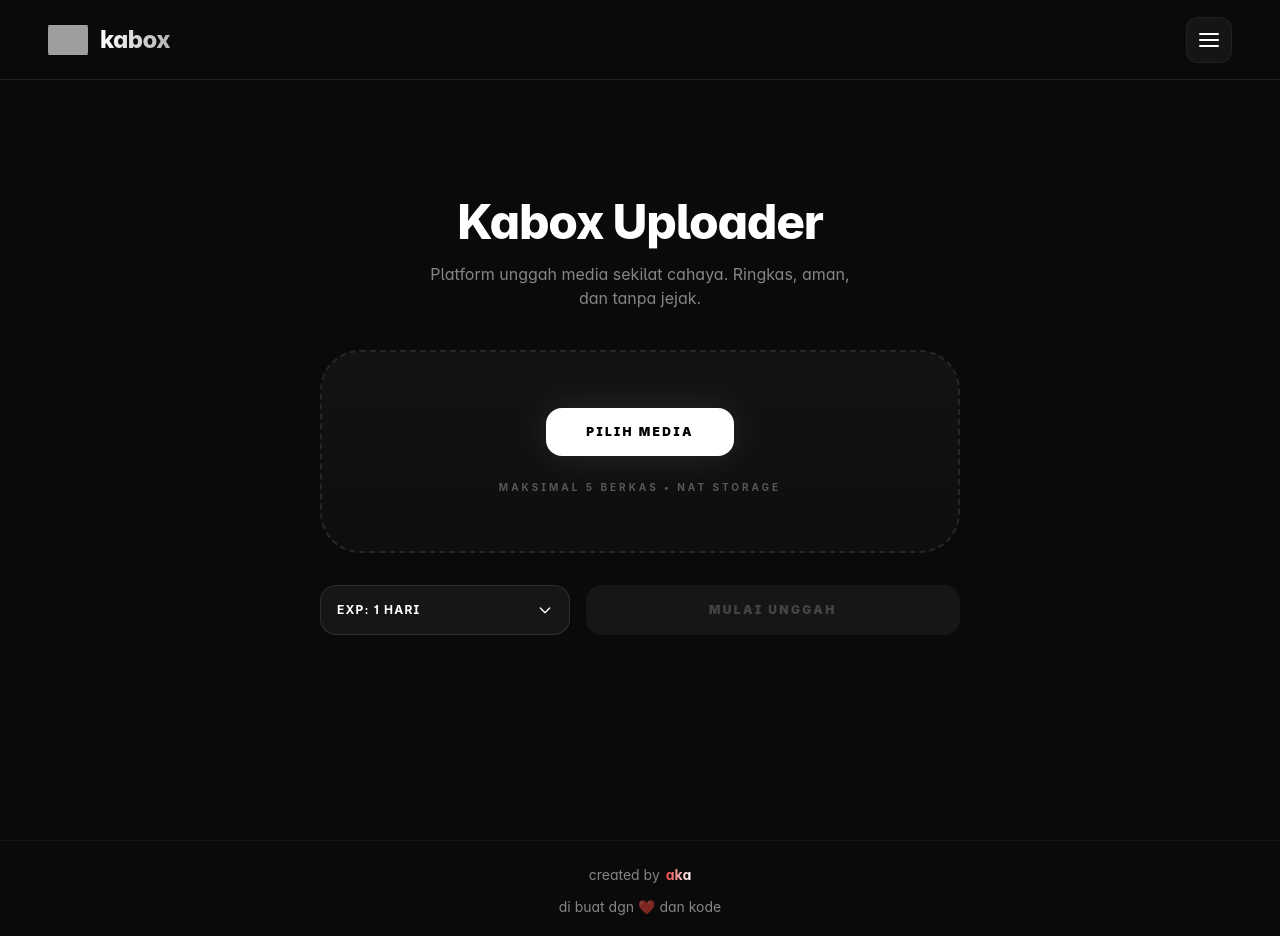
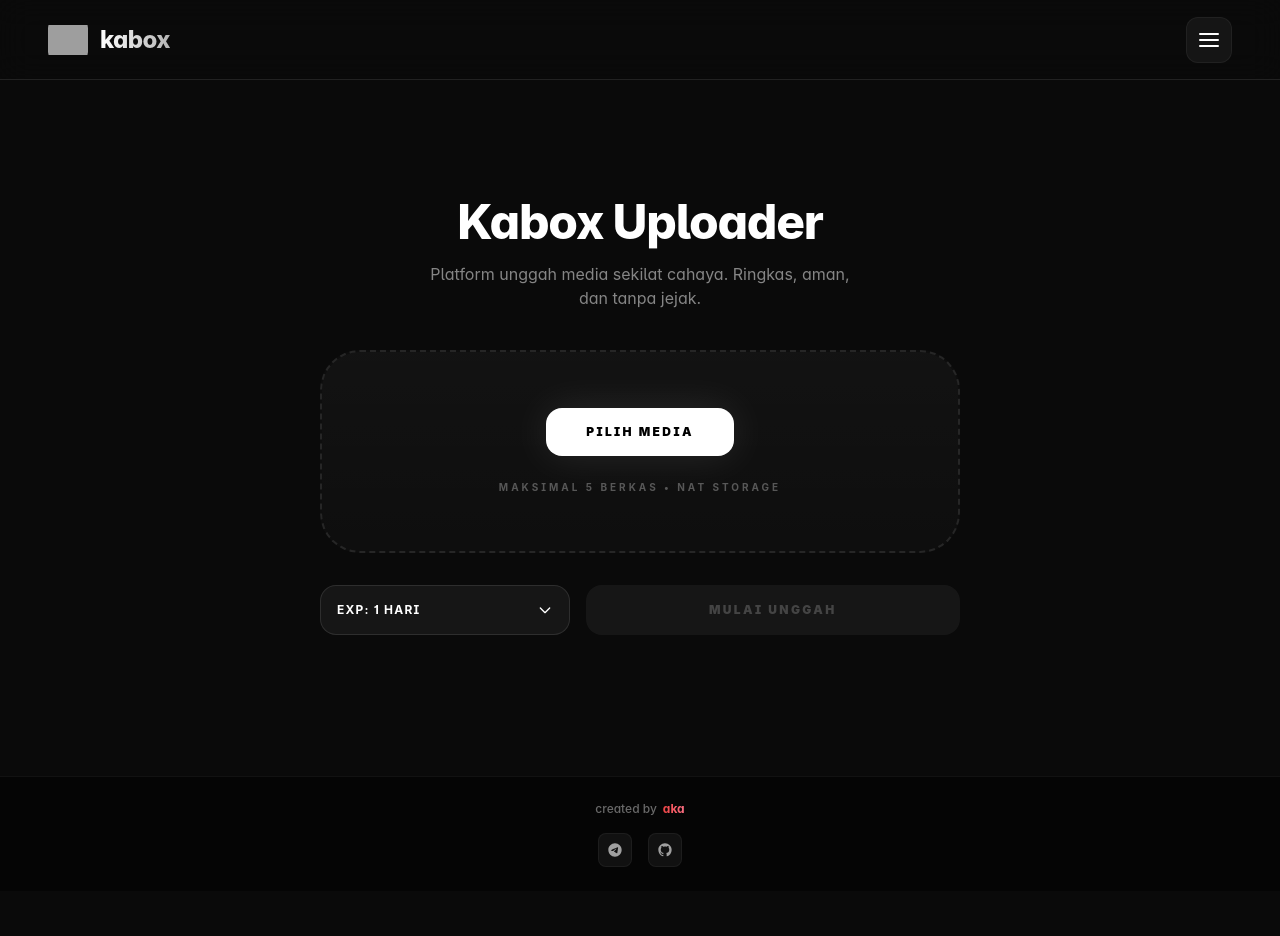
Before and after one commit to akaanakbaik/kaboxv8, a Next.js app: page / in a window 1280 px wide. Shown: the top 936 px of the page. After the commit the page ends 891 px from the top, so only its background shows below. Built offline with nearby package versions, Linux system fonts and the light colour scheme; grey boxes are pictures that could not be loaded.

Commit message:
Update Footer.js

```diff
--- a/components/Footer.js
+++ b/components/Footer.js
@@ -2,28 +2,17 @@ import Link from "next/link";
 
 export default function Footer() {
   return (
-    <footer className="w-full relative z-10 py-6 mt-16 border-t border-white/5 flex flex-col items-center justify-center gap-3 text-xs md:text-sm text-white/50 bg-[#0a0a0a]">
-      <div className="flex items-center gap-1.5">
+    <footer className="w-full relative z-10 py-6 mt-auto border-t border-white/5 flex flex-col items-center justify-center gap-2 text-[10px] md:text-xs text-white/40 bg-[#050505]">
+      <div className="flex items-center gap-1.5 font-medium">
         <span>created by</span>
-        <Link
-          href="https://akadev.me"
-          target="_blank"
-          className="font-bold text-transparent bg-clip-text bg-gradient-to-r from-red-500 to-white hover:opacity-80 transition-opacity"
-        >
-          aka
+        <Link href="https://akadev.me" target="_blank" className="font-bold text-transparent bg-clip-text bg-gradient-to-r from-red-500 to-rose-400 hover:opacity-80 transition-opacity">aka</Link>
+      </div>
+      <div className="flex gap-4 mt-2">
+        <Link href="https://t.me/akamodebaik" target="_blank" className="p-2 bg-white/5 hover:bg-white/10 rounded-lg transition-colors border border-white/5 text-white/60 hover:text-white">
+          <svg width="16" height="16" viewBox="0 0 24 24" fill="currentColor"><path d="M12 2C6.48 2 2 6.48 2 12s4.48 10 10 10 10-4.48 10-10S17.52 2 12 2zm4.64 6.8c-.15 1.58-.8 5.42-1.13 7.19-.14.75-.42 1-.68 1.03-.58.05-1.02-.38-1.58-.75-.88-.58-1.38-.94-2.23-1.5-.99-.65-.35-1.01.22-1.59.15-.15 2.71-2.48 2.76-2.69a.2.2 0 00-.05-.18c-.06-.05-.14-.03-.21-.02-.09.02-1.49.95-4.22 2.79-.4.27-.76.41-1.08.4-.36-.01-1.04-.2-1.55-.37-.62-.2-1.12-.31-1.09-.66.02-.18.27-.36.75-.55 2.92-1.27 4.86-2.11 5.83-2.51 2.78-1.16 3.35-1.36 3.73-1.36.08 0 .27.02.39.12.1.08.13.19.14.27-.01.06.01.24 0 .38z"/></svg>
         </Link>
-      </div>
-      <div>di buat dgn ❤️ dan kode</div>
-      <div className="flex gap-4 mt-2">
-        <Link href="https://t.me/akamodebaik" target="_blank" className="hover:text-white transition-colors">
-          <svg width="18" height="18" viewBox="0 0 24 24" fill="currentColor">
-            <path d="M12 2C6.48 2 2 6.48 2 12s4.48 10 10 10 10-4.48 10-10S17.52 2 12 2zm4.64 6.8c-.15 1.58-.8 5.42-1.13 7.19-.14.75-.42 1-.68 1.03-.58.05-1.02-.38-1.58-.75-.88-.58-1.38-.94-2.23-1.5-.99-.65-.35-1.01.22-1.59.15-.15 2.71-2.48 2.76-2.69a.2.2 0 00-.05-.18c-.06-.05-.14-.03-.21-.02-.09.02-1.49.95-4.22 2.79-.4.27-.76.41-1.08.4-.36-.01-1.04-.2-1.55-.37-.62-.2-1.12-.31-1.09-.66.02-.18.27-.36.75-.55 2.92-1.27 4.86-2.11 5.83-2.51 2.78-1.16 3.35-1.36 3.73-1.36.08 0 .27.02.39.12.1.08.13.19.14.27-.01.06.01.24 0 .38z"/>
-          </svg>
-        </Link>
-        <Link href="https://github.com/akaanakbaik" target="_blank" className="hover:text-white transition-colors">
-          <svg width="18" height="18" viewBox="0 0 24 24" fill="currentColor">
-            <path d="M12 2C6.477 2 2 6.477 2 12c0 4.42 2.865 8.166 6.839 9.489.5.092.682-.217.682-.482 0-.237-.008-.866-.013-1.7-2.782.603-3.369-1.34-3.369-1.34-.454-1.156-1.11-1.462-1.11-1.462-.908-.62.069-.608.069-.608 1.003.07 1.531 1.03 1.531 1.03.892 1.529 2.341 1.087 2.91.831.092-.646.35-1.086.636-1.336-2.22-.253-4.555-1.11-4.555-4.943 0-1.091.39-1.984 1.029-2.683-.103-.253-.446-1.27.098-2.647 0 0 .84-.269 2.75 1.025A9.564 9.564 0 0112 6.844c.85.004 1.705.114 2.504.336 1.909-1.294 2.747-1.025 2.747-1.025.546 1.379.203 2.394.1 2.647.64.699 1.028 1.592 1.028 2.683 0 3.842-2.339 4.687-4.566 4.935.359.309.678.919.678 1.852 0 1.336-.012 2.415-.012 2.743 0 .267.18.578.688.48C19.138 20.161 22 16.416 22 12c0-5.523-4.477-10-10-10z"/>
-          </svg>
+        <Link href="https://github.com/akaanakbaik" target="_blank" className="p-2 bg-white/5 hover:bg-white/10 rounded-lg transition-colors border border-white/5 text-white/60 hover:text-white">
+          <svg width="16" height="16" viewBox="0 0 24 24" fill="currentColor"><path d="M12 2C6.477 2 2 6.477 2 12c0 4.42 2.865 8.166 6.839 9.489.5.092.682-.217.682-.482 0-.237-.008-.866-.013-1.7-2.782.603-3.369-1.34-3.369-1.34-.454-1.156-1.11-1.462-1.11-1.462-.908-.62.069-.608.069-.608 1.003.07 1.531 1.03 1.531 1.03.892 1.529 2.341 1.087 2.91.831.092-.646.35-1.086.636-1.336-2.22-.253-4.555-1.11-4.555-4.943 0-1.091.39-1.984 1.029-2.683-.103-.253-.446-1.27.098-2.647 0 0 .84-.269 2.75 1.025A9.564 9.564 0 0112 6.844c.85.004 1.705.114 2.504.336 1.909-1.294 2.747-1.025 2.747-1.025.546 1.379.203 2.394.1 2.647.64.699 1.028 1.592 1.028 2.683 0 3.842-2.339 4.687-4.566 4.935.359.309.678.919.678 1.852 0 1.336-.012 2.415-.012 2.743 0 .267.18.578.688.48C19.138 20.161 22 16.416 22 12c0-5.523-4.477-10-10-10z"/></svg>
         </Link>
       </div>
     </footer>
```
